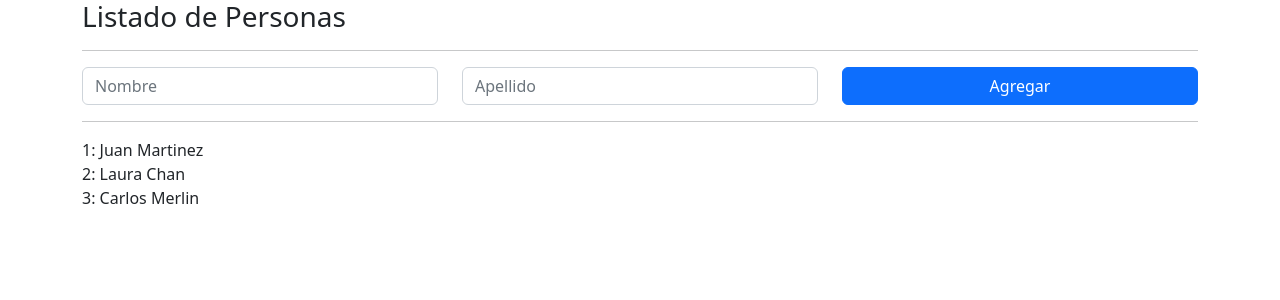
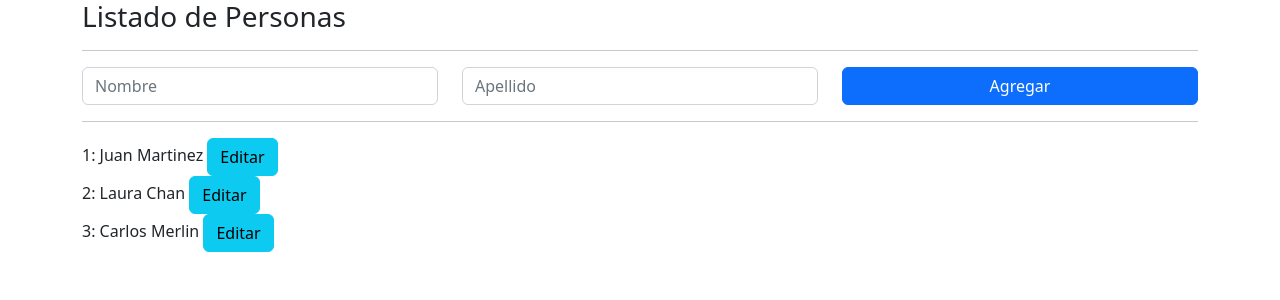
Before and after one commit to juanpixsharp/cursoUdemy, an Angular app: page / in a window 1280 px wide. Shown: the top 300 px of the page. Built offline with nearby package versions, Linux system fonts and the light colour scheme.

Commit message:
Personas.service.ts: Agregamos Emmiter para comunicar componentes a través del servicio

```diff
--- a/src/app/Personas.service.ts
+++ b/src/app/Personas.service.ts
@@ -1,6 +1,6 @@
 import { LoggingService } from "./LoggingService.service";
 import { PErsona } from "./persona.model";
-import {Injectable} from "@angular/core";
+import {EventEmitter, Injectable} from "@angular/core";
 
 @Injectable()
 export class PersonasService{
@@ -10,6 +10,8 @@
     new PErsona("Laura","Chan"),
     new PErsona("Carlos","Merlin")
   ];
+
+  saludar = new EventEmitter<number>();
 
   constructor(private logginService: LoggingService){}
 
--- a/src/app/formulario/formulario.component.ts
+++ b/src/app/formulario/formulario.component.ts
@@ -14,7 +14,13 @@
   @ViewChild('nombreRef') nombreInput: ElementRef;
   @ViewChild('apellidoRef') apellidoInput: ElementRef;
 
-  constructor(private logginService:LoggingService, private personasService: PersonasService){}
+  constructor(private logginService:LoggingService, private personasService: PersonasService){
+
+    this.personasService.saludar.subscribe(
+      (indice: number) => {alert("El indice es: " + indice);}
+    )
+
+  }
 
   agregarPersona(){
     if(this.nombreInput.nativeElement.value!='' && this.apellidoInput.nativeElement.value!=''){
--- a/src/app/persona/persona.component.html
+++ b/src/app/persona/persona.component.html
@@ -3,6 +3,7 @@
     <div class="col">
       <div >
         {{ indice + 1 }}: {{ persona.nombre }} {{ persona.apellido }}
+        <button type="submit" class="btn btn-info" (click)="emitirSaludo()">Editar</button>
       </div>
     </div>
   </div>
--- a/src/app/persona/persona.component.ts
+++ b/src/app/persona/persona.component.ts
@@ -1,5 +1,6 @@
 import { Component, Input } from '@angular/core';
 import { PErsona } from '../persona.model';
+import { PersonasService } from '../Personas.service';
 
 @Component({
   selector: 'app-persona',
@@ -11,4 +12,10 @@
   @Input() persona: PErsona;
   @Input() indice: number;
 
+  constructor(private personasService: PersonasService){}
+
+  emitirSaludo(){
+    this.personasService.saludar.emit(this.indice);
+  }
+
 }
```
